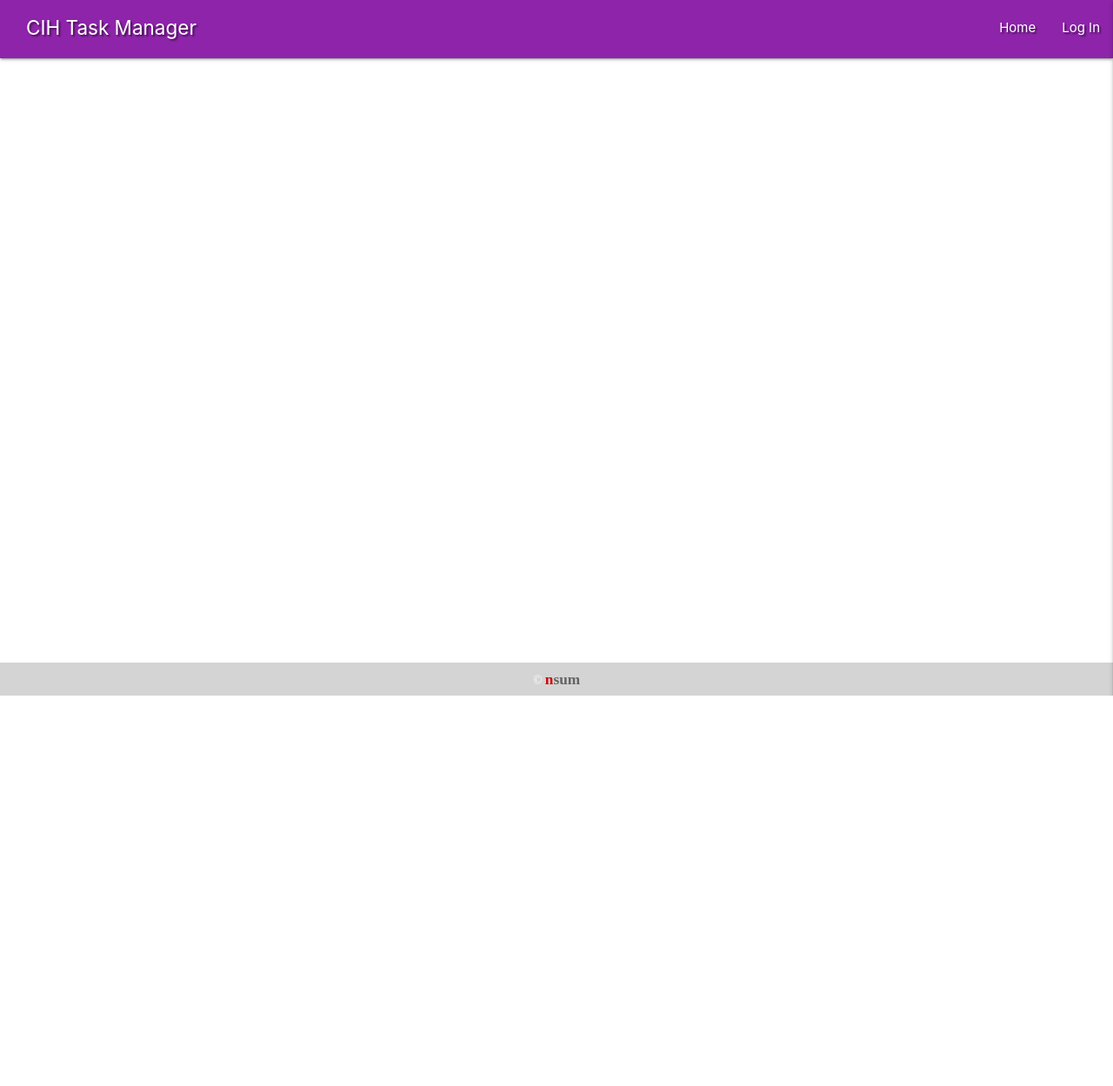
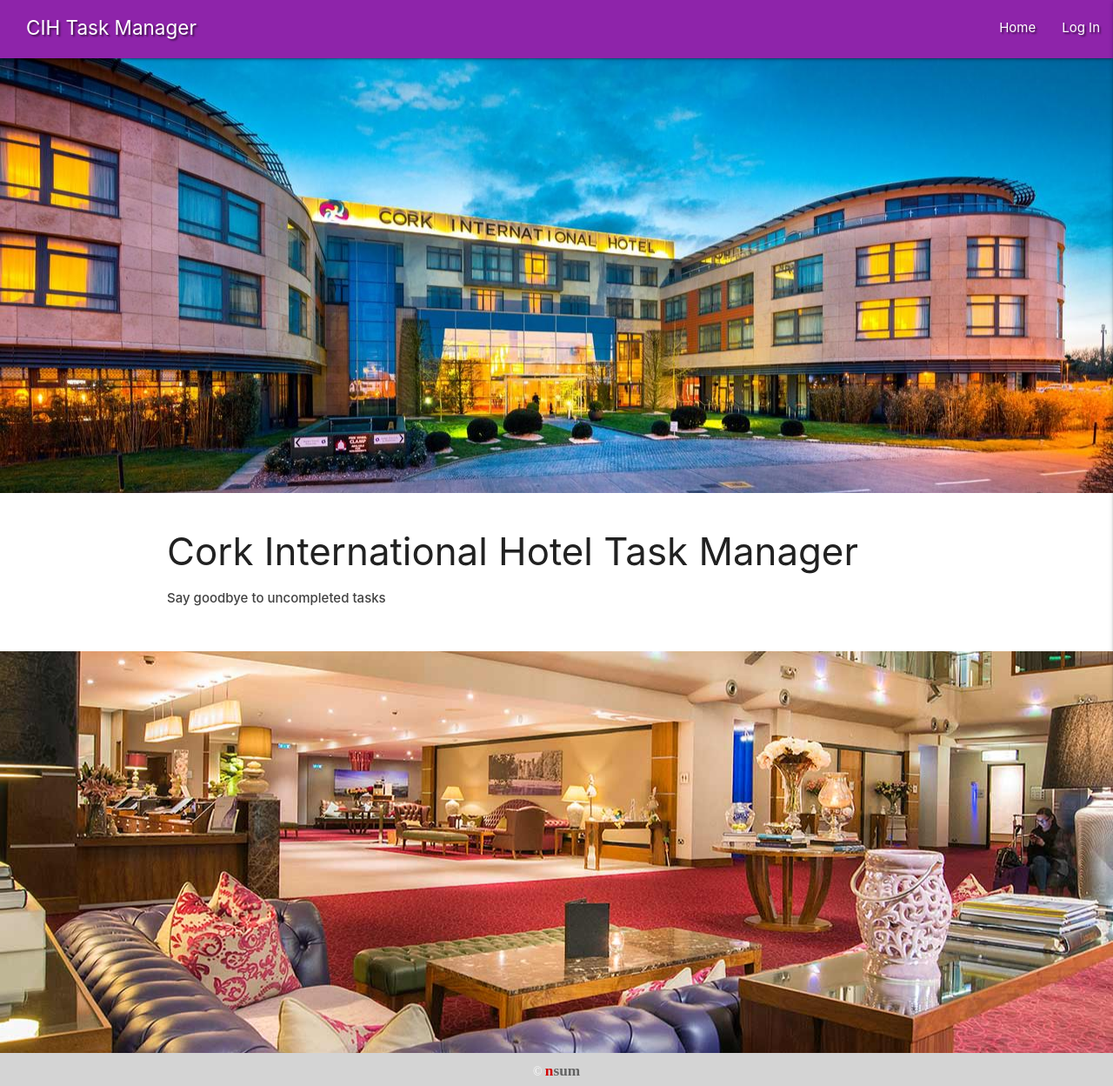
Before and after one commit to nsum/ms3-hotel-task-manager, a Flask app: page /home in a window 1280 px wide. Shown: the whole page at 87% size. Before the commit the page ends 800 px from the top, so only its background shows below. Run offline with Flask 2, Linux system fonts and the light colour scheme; data that the repository does not hold is empty; some libraries are stand-ins or nearby versions.

Commit message:
Add content and style to home page

```diff
--- a/static/css/style.css
+++ b/static/css/style.css
@@ -1,10 +1,6 @@
 html {
     min-height: 100%;
     position: relative;
-}
-
-.container {
-    width: 90%;
 }
 
 .card-panel .row {
--- a/static/js/script.js
+++ b/static/js/script.js
@@ -10,6 +10,11 @@ $(document).ready(function(){
 
     // Initialize Drop-down lists
     $('select').formSelect();
+
+    // Initialize Parallax
+    $(document).ready(function () {
+        $('.parallax').parallax();
+    });
 
     // Initialize date picker
     $('.datepicker').datepicker({
--- a/templates/base.html
+++ b/templates/base.html
@@ -76,7 +76,7 @@
             {% endif %}
         {% endwith %}
     </section>
-    <main class="container">
+    <main>
         {% block content %}
         {% endblock %}
     </main>
--- a/templates/index.html
+++ b/templates/index.html
@@ -1,8 +1,19 @@
 {% extends "base.html" %}
 {% block content %}
-    {% for task in tasks %}
-        <h3>Extending base</h3>
-        {{ task.task_name}} <br>
-        {{ task.task_description}} <br>
-    {% endfor %}
+
+    <div class="parallax-container">
+        <div class="parallax"><img src="{{ url_for('static', filename='images/cih-1.jpg') }}"></div>
+    </div>
+    <div class="section white">
+        <div class="row container">
+            <h3 class="header">Cork International Hotel Task Manager</h3>
+            <p class="grey-text text-darken-3 lighten-3"><strong>
+                Say goodbye to uncompleted tasks
+            </strong></p>
+        </div>
+    </div>
+    <div class="parallax-container">
+        <div class="parallax"><img src="{{ url_for('static', filename='images/cih-2.jpg') }}"></div>
+    </div>
+
 {% endblock %}
```
Also changed, not shown: static/images/cih-1.jpg (added), static/images/cih-2.jpg (added).
